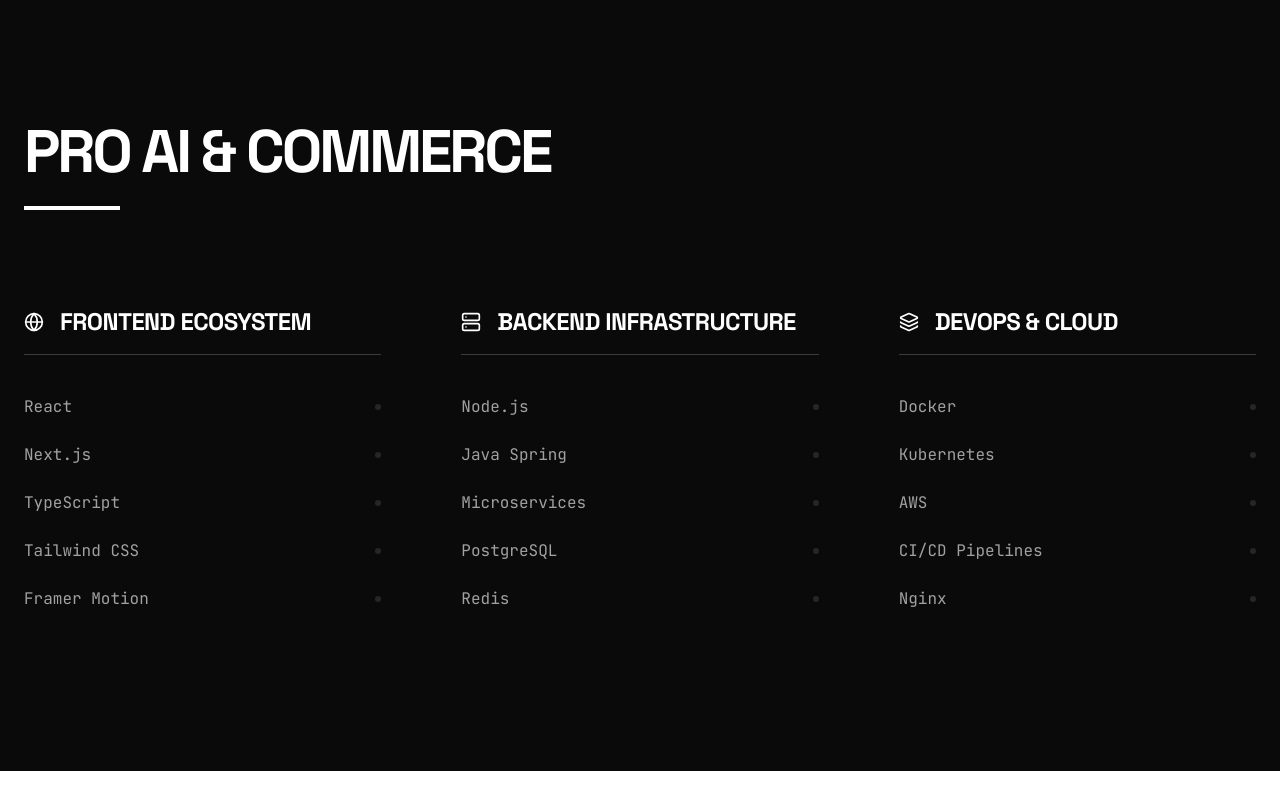
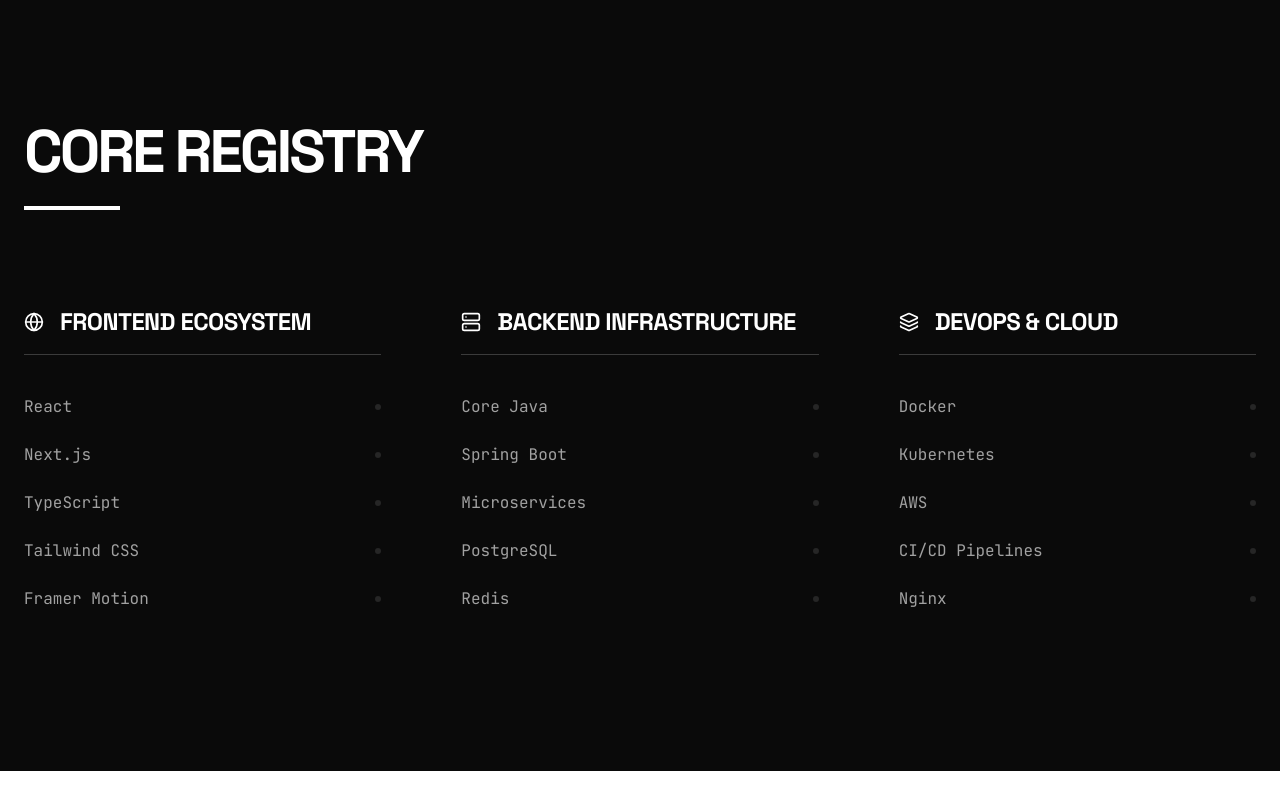
Before and after one commit to Shantanux0/Portfolioweb, a React (Vite) app: page /#/ in a window 1280 px wide. Shown: the part 3660-4470 px from the top of the page. Built offline with nearby package versions, Linux system fonts and the light colour scheme.

Commit message:
Update backend skills to Java/Spring Boot and revert section title

```diff
--- a/src/pages/Home.jsx
+++ b/src/pages/Home.jsx
@@ -46,7 +46,7 @@
     {
         title: "Backend Infrastructure",
         icon: <Server size={20} />,
-        skills: ["Node.js", "Java Spring", "Microservices", "PostgreSQL", "Redis"]
+        skills: ["Core Java", "Spring Boot", "Microservices", "PostgreSQL", "Redis"]
     },
     {
         title: "DevOps & Cloud",
@@ -325,7 +325,7 @@
             <section id="skills" className="py-24 md:py-40 bg-neutral-950 text-white px-6">
                 <div className="max-w-7xl mx-auto">
                     <div className="mb-16 md:mb-24">
-                        <h2 className="text-4xl md:text-6xl font-display font-bold mb-6 tracking-tighter uppercase">Pro AI & Commerce</h2>
+                        <h2 className="text-4xl md:text-6xl font-display font-bold mb-6 tracking-tighter uppercase">Core Registry</h2>
                         <div className="h-1 w-24 bg-white" />
                     </div>
 
```
